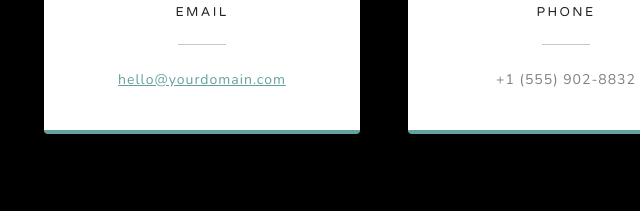
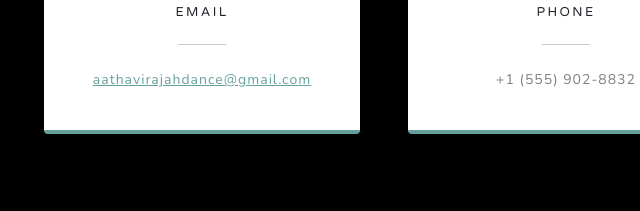
Before and after one commit to aathavirajah/aathavirajah.github.io, a plain HTML site: page index.html in a window 1280 px wide. Shown: the part 4171-4382 px from the top of the page, 438-1078 px from the left. Drawn offline with nearby package versions, Linux system fonts and the light colour scheme.

Commit message:
Update index.html

```diff
--- a/index.html
+++ b/index.html
@@ -194,7 +194,7 @@
                                 <i class="fas fa-envelope text-primary mb-2"></i>
                                 <h4 class="text-uppercase m-0">Email</h4>
                                 <hr class="my-4 mx-auto" />
-                                <div class="small text-black-50"><a href="#!">hello@yourdomain.com</a></div>
+                                <div class="small text-black-50"><a href="#!">aathavirajahdance@gmail.com</a></div>
                             </div>
                         </div>
                     </div>
```
